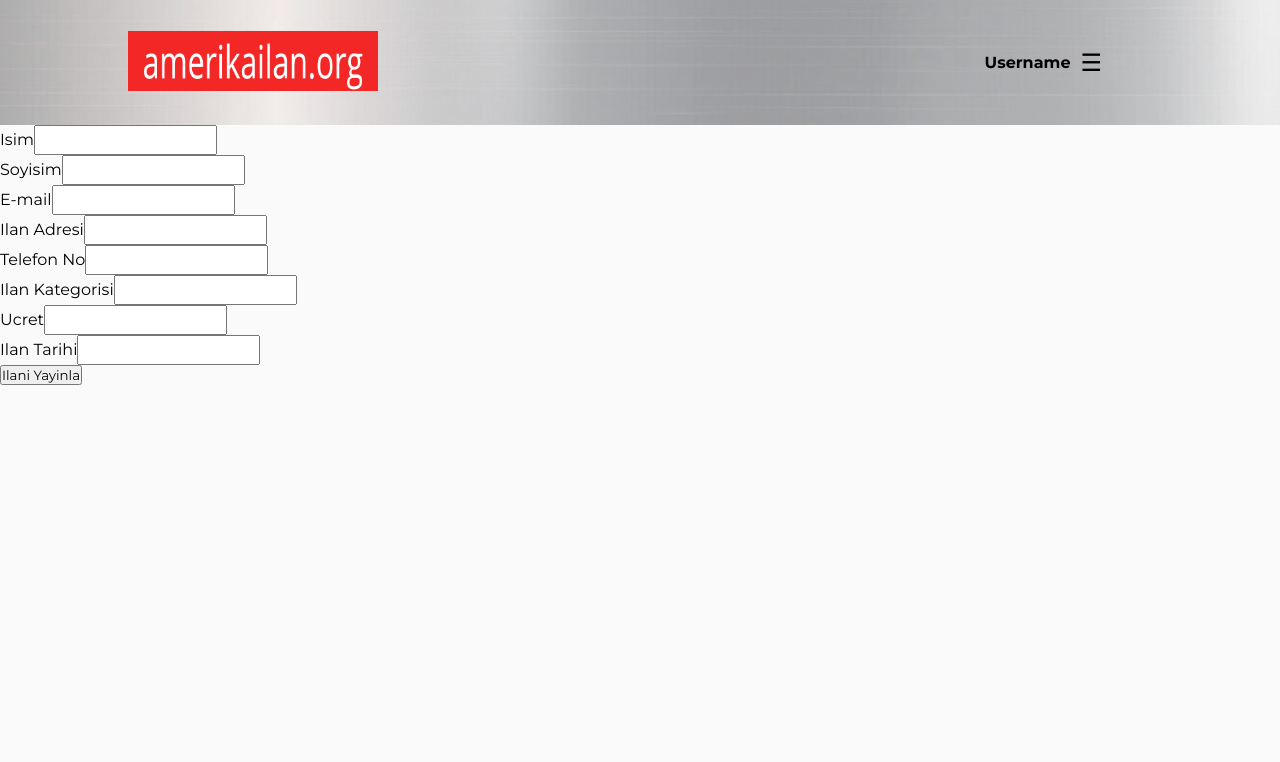
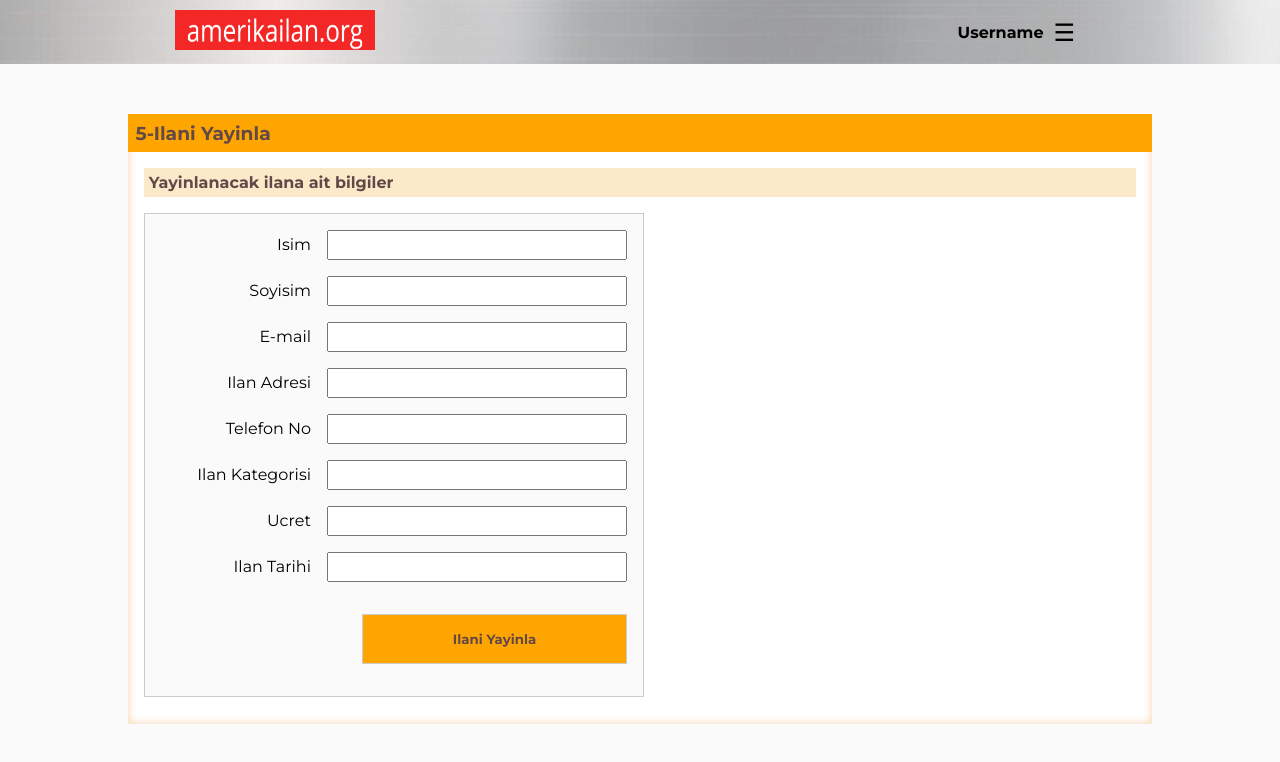
Before and after one commit to nugrezo/amerikailan.org, a React (Create React App) app: page /advertisement/realestate_main/step_five in a window 1280 px wide. Shown: the top 762 px of the page. Built offline with nearby package versions, Linux system fonts and the light colour scheme.

Commit message:
style-changed

```diff
--- a/src/components/Advertisement/Advertisement.css
+++ b/src/components/Advertisement/Advertisement.css
@@ -9,47 +9,21 @@ body {
   background-color: #fafafa;
 }
 
-.navbar-box {
-  background-image: url("../../library/header.png");
-  background-size: cover;
-  background-position: center;
-  background-repeat: no-repeat;
-  width: 100%;
-}
-
-.navbar {
-  align-items: center;
-  background-size: cover;
-  background-position: center;
-  background-repeat: no-repeat;
-  display: flex;
-  font-family: "montserrat", sans-serif;
-  height: 128px;
-  justify-content: space-between;
-  margin: 0 auto;
-  width: 80%;
-}
-
 .main-box {
   background-color: #fff;
   border-radius: 2px;
-  box-shadow: 0 2px 5px rgba(67, 67, 66, 0.312) inset;
-  height: 400px;
+  height: 300px;
   margin: 0 auto;
+  margin-top: 13px;
   width: 80%;
+  box-shadow: 1px 0 2px 0 rgba(137, 137, 137, 0.144) inset;
+}
+.container {
+  height: 4rem;
 }
 
 .nav-userProfile {
   padding-right: 50px;
-}
-
-.nav-advertisement {
-  padding-right: 50px;
-}
-
-.nav-advertisement a img {
-  height: 60px;
-  width: 250px;
 }
 
 .category h3 {
@@ -63,9 +37,13 @@ body {
   align-items: center;
   display: flex;
   justify-content: center;
-  margin-top: 50px;
-  padding: 40px;
+  margin-top: 13px;
 }
+
+.category-select-header h2 {
+  margin-top: 1rem;
+}
+
 .category-select-body {
   display: flex;
   justify-content: space-around;
--- a/src/components/MainBody/MainBody.css
+++ b/src/components/MainBody/MainBody.css
@@ -14,6 +14,7 @@ a {
   font-family: "montserrat", sans-serif;
   display: flex;
   margin: 0 auto;
+  margin-top: 13px;
   width: 80%;
 }
 
--- a/src/components/Nav/Nav.css
+++ b/src/components/Nav/Nav.css
@@ -15,7 +15,6 @@
   display: flex;
   font-family: "montserrat", sans-serif;
   justify-content: space-between;
-  padding: 10px;
   padding-right: 30px;
   width: 100%;
 }
@@ -26,13 +25,13 @@
 }
 
 .nav-logo a img {
-  height: 60px;
-  width: 250px;
+  height: 40px;
+  width: 200px;
 }
 .nav-search {
   align-items: center;
   display: flex;
-  width: 40%;
+  width: 50%;
 }
 
 .nav-search form {
@@ -48,8 +47,8 @@
   width: 75%;
   font-size: 15px;
   font-family: "montserrat", sans-serif;
-  height: 49px;
-  padding: 16px;
+  height: 1rem;
+  padding: 1rem;
 }
 
 .search-input-field:focus {
@@ -59,12 +58,12 @@
 
 .search-button {
   background-color: #438ed8;
-  border: none;
+  border: 1px solid #ccc;
+  border-left: none;
   border-radius: 0 25px 25px 0;
   color: #fff;
   cursor: pointer;
-  height: 2.99rem;
-  margin-left: 0.9px; /* Add margin between the input and button */
+  height: 2.1rem;
   transition: background-color 0.3s ease; /* Add a smooth transition effect */
   opacity: 1;
   width: 10%;
@@ -87,7 +86,7 @@
   border: 0.1px solid grey;
   border-radius: 4px;
   cursor: pointer;
-  padding: 0.75rem;
+  padding: 0.5rem;
 }
 
 .nav-auth ul li:hover {
@@ -113,7 +112,6 @@
   cursor: pointer;
   color: #fff;
   font-weight: bold;
-  font-size: 13px;
   opacity: 1;
   text-align: center;
   width: 100px;
@@ -121,7 +119,7 @@
 
 .giris-yap-btn li {
   font-weight: bold;
-  font-size: 16px;
+  font-size: 13px;
 }
 
 .nav-auth ul a {
@@ -158,7 +156,7 @@
 
 .kayit-ol-btn li {
   font-weight: bold;
-  font-size: 16px;
+  font-size: 13px;
 }
 
 .kayit-ol-btn:hover {
--- a/src/components/Payment/Payment.css
+++ b/src/components/Payment/Payment.css
@@ -59,7 +59,7 @@ header p {
   width: 300px;
   margin: 20px auto;
 }
-main {
+.payment_main {
   margin: 10px 0;
   box-shadow: 0 0 2px black;
   padding: 15px;
--- a/src/components/RealEstate/RealEstateMain.css
+++ b/src/components/RealEstate/RealEstateMain.css
@@ -14,27 +14,6 @@ body {
   padding-left: 25px;
 }
 
-.navbar-box {
-  width: 100%;
-  background-image: url("../../library/header.png");
-  background-size: cover;
-  background-position: center;
-  background-repeat: no-repeat;
-}
-
-.navbar {
-  margin: 0 auto;
-  width: 80%;
-  height: 128px;
-  background-size: cover;
-  background-position: center;
-  background-repeat: no-repeat;
-  display: flex;
-  align-items: center;
-  justify-content: space-between;
-  font-family: "montserrat", sans-serif;
-}
-
 .backtoselection {
   display: flex;
   padding: 20px 0 20px 10px;
--- a/src/components/RealEstate/RealEstateMain.js
+++ b/src/components/RealEstate/RealEstateMain.js
@@ -10,11 +10,11 @@ const RealEstateMain = () => {
     <div className="adv-realestate">
       <div>
         <div className="emlak-box">
-          <div className="navbar-box">
+          <div className="container">
             <nav className="navbar">
-              <div className="nav-advertisement">
+              <div className="nav-logo">
                 <a className="navbar-brand" href="http://localhost:3000">
-                  <img src={logo} alt="logo" />
+                  <img src={logo} width="200px;" height="60px;" alt="logo" />
                 </a>
               </div>
               <div className="nav-userProfile">
--- a/src/components/RealEstate/RealEstateSubStepFive.css
+++ b/src/components/RealEstate/RealEstateSubStepFive.css
@@ -0,0 +1,152 @@
+* {
+  box-sizing: border-box;
+  margin: 0;
+  padding: 0;
+}
+
+.adv_publish_main {
+  background-color: #fff;
+  border-radius: 2px;
+  box-shadow: 0 0 10px rgba(245, 201, 154, 0.833) inset;
+  margin: 0 auto;
+  margin-top: 50px;
+  margin-bottom: 50px;
+  width: 80%;
+  height: 610px;
+}
+
+.adv_publish_form {
+  border: 1px solid #ccc;
+  display: flex;
+  flex-direction: column;
+  gap: 1rem;
+  padding: 1rem;
+  margin: 1rem;
+  background-color: #fafafa;
+  width: 500px;
+  height: auto;
+}
+
+.adv_publish_form_result_wrapper {
+  display: flex;
+}
+
+#adv_publish_header {
+  background-color: orange;
+  color: #624848;
+  padding: 7.5px;
+}
+
+.adv_publish {
+  display: flex;
+  align-items: center;
+  gap: 1rem;
+}
+
+.adv_publish_form_main_wrapper h4 {
+  background-color: rgb(251, 234, 202);
+  display: block;
+  padding: 0.3rem;
+  color: #624848;
+  margin: 1rem;
+  margin-bottom: 0;
+}
+
+.adv_publish label {
+  display: flex;
+  justify-content: flex-end;
+  width: 150px;
+}
+
+.adv_publish input {
+  width: 300px;
+}
+
+.publish_btn {
+  background-color: orange;
+  padding: 1rem;
+  border: 1px solid #ccc;
+  opacity: 1;
+  cursor: pointer;
+  color: #624848;
+  font-weight: bold;
+  margin: 1rem;
+  margin-right: 0;
+  width: 265px;
+}
+
+.publish_btn:hover {
+  opacity: 0.9;
+}
+
+.adv_publish_btn {
+  display: flex;
+  justify-content: flex-end;
+}
+
+.adv_publish_result_main_wrapper {
+  display: flex;
+  flex-direction: column;
+
+  margin: 0 auto;
+}
+
+.adv_publish_result_main_wrapper {
+  display: flex;
+  flex-direction: column;
+  gap: 1rem;
+  font-weight: bold;
+  border: 1px solid #ccc;
+  height: 480px;
+  margin: 1rem;
+  background-color: #ded9d9;
+  box-shadow: 3px 3px 3px 3px #ccc;
+}
+
+.adv_publish_result_main_wrapper input {
+  font-weight: bold;
+  margin-left: 1rem;
+  text-align: center;
+}
+
+.adv_publish_result_main_wrapper p {
+  text-align: center;
+  padding: 1rem;
+  color: rgb(251, 64, 64);
+  margin: 0 auto;
+}
+
+.adv_publish_result_main_wrapper div {
+  padding: 1rem;
+  text-align: center;
+}
+
+.adv_publish_result_main_wrapper h4 {
+  background-color: rgb(11, 165, 11);
+  color: white;
+  padding: 1rem;
+  margin: 0 auto;
+}
+
+.adv_publish_result_main_wrapper img {
+  margin: 0 auto;
+  margin-top: 5rem;
+  height: 50px;
+  width: 50px;
+}
+
+.publish_result_btn {
+  background-color: rgb(9, 138, 207);
+  padding: 1rem;
+  border: 1px solid #ccc;
+  opacity: 1;
+  cursor: pointer;
+  color: #fff;
+  font-weight: bold;
+  margin-right: 0;
+  width: 265px;
+}
+
+.publish_result_btn:hover {
+  opacity: 0.9;
+}
--- a/src/components/RealEstate/RealEstateSubStepFive.js
+++ b/src/components/RealEstate/RealEstateSubStepFive.js
@@ -1,13 +1,34 @@
-import React from "react";
+import React, { useState } from "react";
+import { Link } from "react-router-dom";
+import "./RealEstateSubStepFive.css";
 import Usermenu from "../Usermenu/Usermenu";
 import logo from "../../library/logo.png";
+import checkmark from "../../library/advicons/greencheckmark.png";
 
 const RealEstateSubStepFive = () => {
+  const [publish, setPublish] = useState(false);
+  const [publishNumber, setPublishNumber] = useState("");
+
+  const generateRandomNumber = () => {
+    const randomNumber = Math.floor(Math.random() * 9) + 1; // Generates a random number between 1 and 9
+    const randomDigits = Array.from({ length: 10 }, () =>
+      Math.floor(Math.random() * 10)
+    ).join("");
+    const resultNumber = randomNumber.toString() + randomDigits;
+    setPublishNumber(resultNumber);
+  };
+
+  const handlePublishFormSubmit = (e) => {
+    e.preventDefault();
+    generateRandomNumber();
+    setPublish(true);
+  };
+
   return (
     <div className="adv_real_estate_publish">
-      <div className="navbar-box">
+      <div className="container">
         <nav className="navbar">
-          <div className="nav-advertisement">
+          <div className="nav-logo">
             <a className="navbar-brand" href="http://localhost:3000">
               <img src={logo} alt="logo" />
             </a>
@@ -17,41 +38,80 @@ const RealEstateSubStepFive = () => {
           </div>
         </nav>
       </div>
-      <form>
-        <div className="adv_user_name">
+      <div className="adv_publish_main">
+        <h3 id="adv_publish_header">5-Ilani Yayinla</h3>
+        <div className="adv_publish_form_main_wrapper">
+          <h4>Yayinlanacak ilana ait bilgiler</h4>
+          <div>
+            <div className="adv_publish_form_result_wrapper">
+              <div className="adv_publish_main_wrapper">
+                <form
+                  className="adv_publish_form"
+                  onSubmit={handlePublishFormSubmit}
+                >
+                  <div className="adv_publish adv_user_name">
                     <label htmlFor="user_name">Isim</label>
                     <input type="text"></input>
                   </div>
-        <div className="adv_user_lastname">
+                  <div className="adv_publish adv_user_lastname">
                     <label htmlFor="user_lastname">Soyisim</label>
                     <input type="text"></input>
                   </div>
-        <div className="adv_user_email">
+                  <div className="adv_publish adv_user_email">
                     <label htmlFor="adv_email">E-mail</label>
                     <input type="email"></input>
                   </div>
-        <div className="adv_user_address">
+                  <div className="adv_publish adv_user_address">
                     <label htmlFor="adv_address">Ilan Adresi</label>
                     <input type="text"></input>
                   </div>
-        <div className="adv_user_tel">
+                  <div className="adv_publish adv_user_tel">
                     <label htmlFor="adv_tel">Telefon No</label>
                     <input type="text"></input>
                   </div>
-        <div className="adv_user_category">
+                  <div className="adv_publish adv_user_category">
                     <label htmlFor="adv_category">Ilan Kategorisi</label>
                     <input type="text"></input>
                   </div>
-        <div className="adv_user_price">
+                  <div className="adv_publish adv_user_price">
                     <label htmlFor="adv_price">Ucret</label>
                     <input type="text"></input>
                   </div>
-        <div className="adv_user_date">
+                  <div className="adv_publish adv_user_date">
                     <label htmlFor="adv_date">Ilan Tarihi</label>
                     <input type="text"></input>
                   </div>
-        <button className="publish_btn">Ilani Yayinla</button>
+                  <div className="adv_publish_btn">
+                    <button type="submit" className="publish_btn">
+                      Ilani Yayinla
+                    </button>
+                  </div>
                 </form>
+              </div>
+              {publish && (
+                <div className="adv_publish_result_main_wrapper">
+                  <img src={checkmark} alt="checkmark" />
+
+                  <h4>Ilan Yayinlama talebiniz basariyla kaydedilmistir</h4>
+                  <p>
+                    Ilaniniz editorlerimiz tarafindan incelendikten sonra yayina
+                    alinacaktir.
+                  </p>
+                  <div>
+                    <label htmlFor="publish_number">Ilan Yayin Numarasi</label>
+                    <input type="text" value={publishNumber}></input>
+                  </div>
+                  <div className="publish_result_btn_container">
+                    <Link to="/">
+                      <button className="publish_result_btn">Tamam</button>
+                    </Link>
+                  </div>
+                </div>
+              )}
+            </div>
+          </div>
+        </div>
+      </div>
     </div>
   );
 };
--- a/src/components/RealEstate/RealEstateSubStepFour.js
+++ b/src/components/RealEstate/RealEstateSubStepFour.js
@@ -45,9 +45,9 @@ const RealEstateSubStepFour = () => {
 
   return (
     <div className="adv-realestate_step_four">
-      <div className="navbar-box">
+      <div className="container">
         <nav className="navbar">
-          <div className="nav-advertisement">
+          <div className="nav-logo">
             <a className="navbar-brand" href="http://localhost:3000">
               <img src={logo} alt="logo" />
             </a>
--- a/src/components/RealEstate/RealEstateSubStepThree.js
+++ b/src/components/RealEstate/RealEstateSubStepThree.js
@@ -24,9 +24,9 @@ const RealEstateSubStepThree = () => {
   };
   return (
     <div className="adv-realestate_step_three">
-      <div className="navbar-box">
+      <div className="container">
         <nav className="navbar">
-          <div className="nav-advertisement">
+          <div className="nav-logo">
             <a className="navbar-brand" href="http://localhost:3000">
               <img src={logo} alt="logo" />
             </a>
--- a/src/components/RealEstate/RealEstateSubStepTwo.js
+++ b/src/components/RealEstate/RealEstateSubStepTwo.js
@@ -104,11 +104,11 @@ const RealEstateSubStepTwo = () => {
 
   return (
     <div className="adv-realestate_step_two">
-      <div className="navbar-box">
+      <div className="container">
         <nav className="navbar">
-          <div className="nav-advertisement">
+          <div className="nav-logo">
             <a className="navbar-brand" href="http://localhost:3000">
-              <img src={logo} alt="logo" />
+              <img src={logo} width="200px;" height="60px;" alt="logo" />
             </a>
           </div>
           <div className="nav-userProfile">
```
Also changed, not shown: src/components/Advertisement/Advertisement.js (+4 -4 lines). Lines whose indentation alone changed are shown as unchanged.
